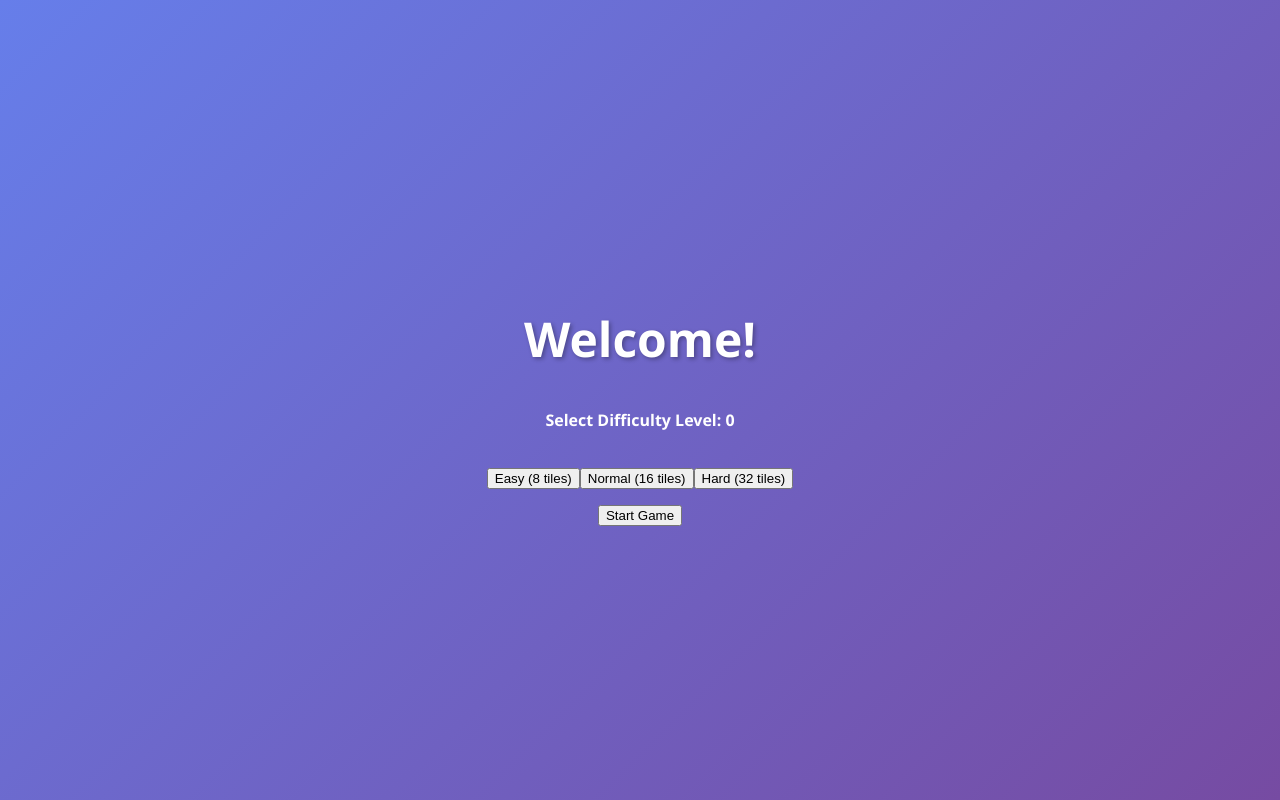
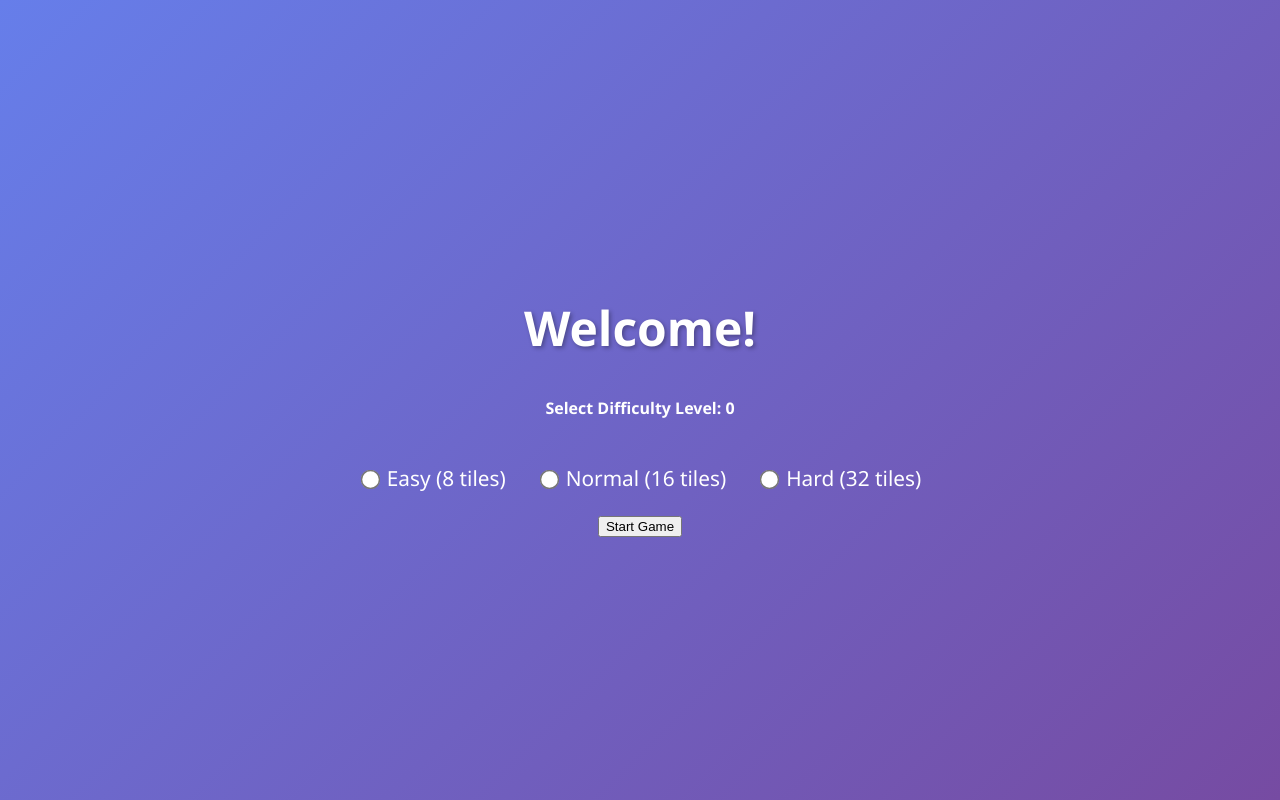
Before and after one commit to acciojob/memory-game-handesaurabh, a React app: page / in a window 1280 px wide. Built offline with nearby package versions, Linux system fonts and the light colour scheme.

Commit message:
changed app js file

```diff
--- a/src/components/App.js
+++ b/src/components/App.js
@@ -123,9 +123,35 @@ const App = () => {
           <h1>Welcome!</h1>
           <h4>Select Difficulty Level: <span>0</span></h4>
           <div>
-            <button id="easy" onClick={() => startGame('easy')}>Easy (8 tiles)</button>
-            <button id="normal" onClick={() => startGame('normal')}>Normal (16 tiles)</button>
-            <button id="hard" onClick={() => startGame('hard')}>Hard (32 tiles)</button>
+            <label>
+              <input
+                type="radio"
+                name="difficulty"
+                id="easy"
+                onChange={() => startGame('easy')}
+              />
+              Easy (8 tiles)
+            </label>
+
+            <label>
+              <input
+                type="radio"
+                name="difficulty"
+                id="normal"
+                onChange={() => startGame('normal')}
+              />
+              Normal (16 tiles)
+            </label>
+
+            <label>
+              <input
+                type="radio"
+                name="difficulty"
+                id="hard"
+                onChange={() => startGame('hard')}
+              />
+              Hard (32 tiles)
+            </label>
           </div>
           <button id="start-game-btn" onClick={() => startGame('easy')}>Start Game</button>
         </div>
```
